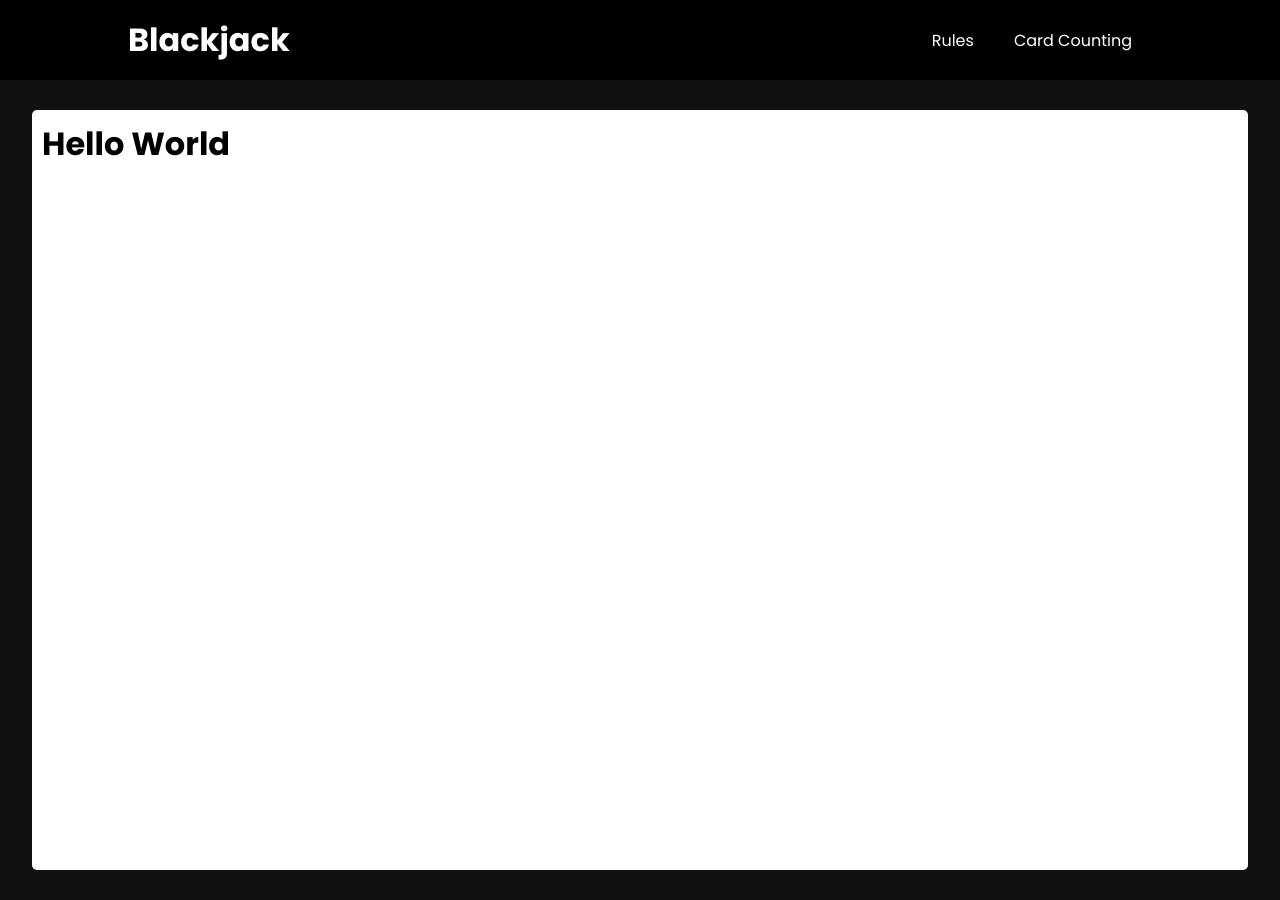
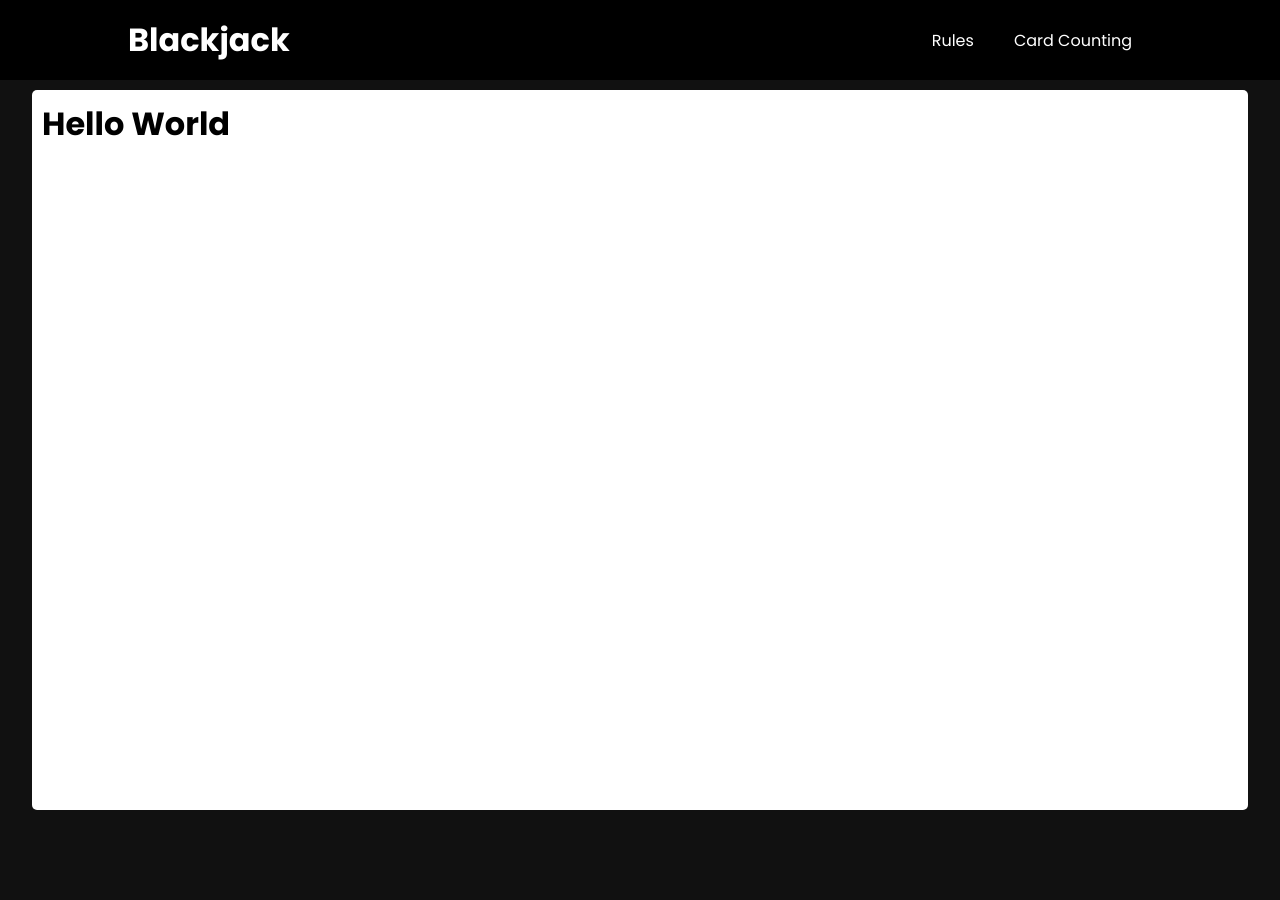
Before and after one commit to curtismyersprogramming/blackjackvue, a Vue app: page / in a window 1280 px wide. After the commit the page ends 820 px from the top, so only its background shows below. Built offline with nearby package versions, Linux system fonts and the light colour scheme.

Commit message:
container height changes

```diff
--- a/src/App.vue
+++ b/src/App.vue
@@ -37,9 +37,9 @@ body {
 }
 .container {
   max-width: 95%;
-  margin: 30px auto;
+  margin: 10px auto;
   overflow: auto;
-  min-height: 95vh;
+  min-height: 90vh;
   padding: 10px;
   border-radius: 5px;
   background-color: #ffffff;
```
